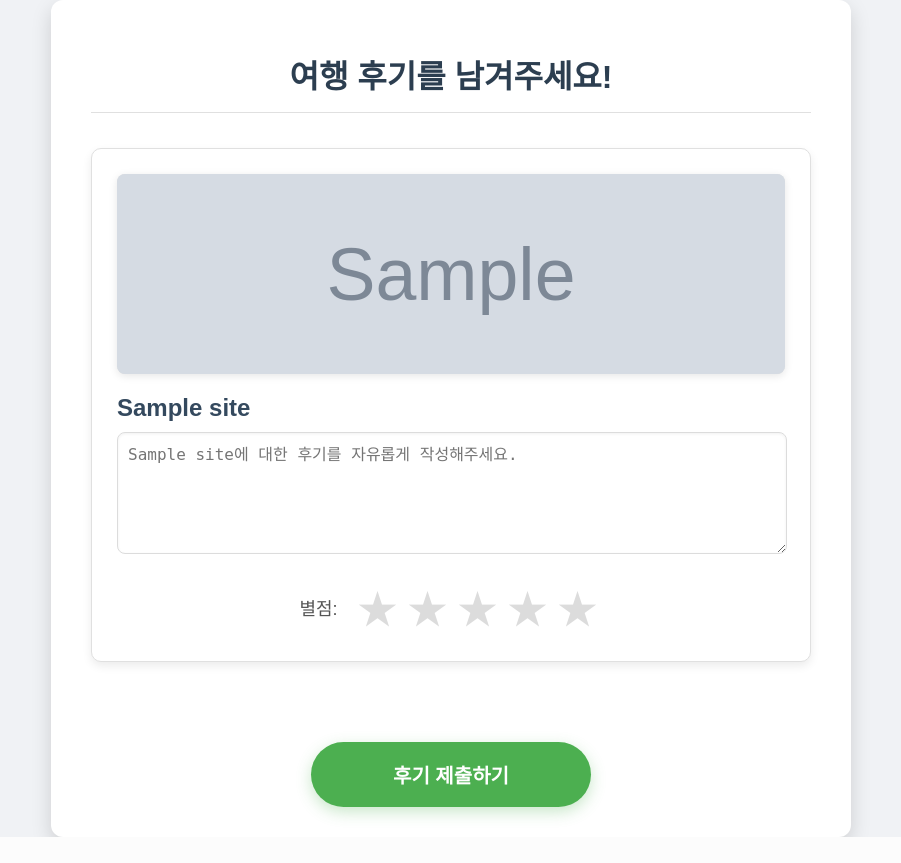
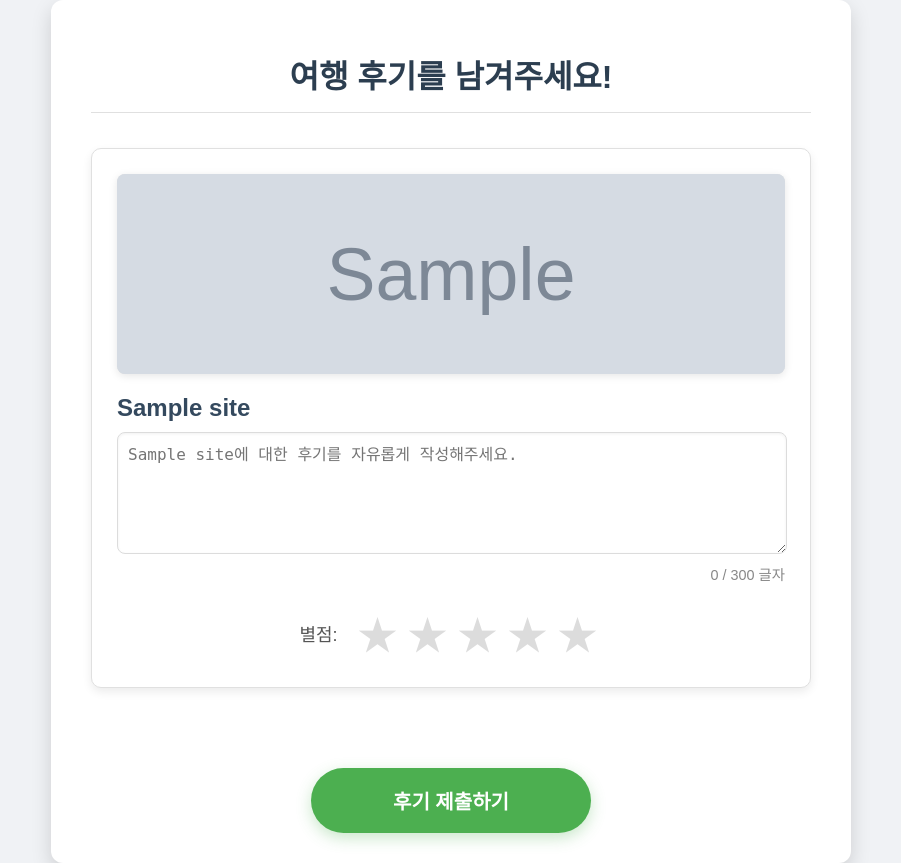
Before and after one commit to kkw047/JDIN-_Regional-Tourism-Guide-Web-Using-Open-API, a Flask app: template templates/review.html in a window 1280 px wide. Shown: the whole page, without its empty margins (189-1090 px from the left). Before the commit the page ends 837 px from the top, so only its background shows below. Run offline with Flask 3, Linux system fonts and the light colour scheme; the template is opened without the code that fills it: most values are stand-ins (such as "Sample title", 1, 10 or a date in 2020); grey boxes marked "Sample" are stand-in pictures.

Commit message:
review 작성 시 글자수 300자 제한 및 백엔드에서 글자 수 유효성 재검증

```diff
--- a/app.py
+++ b/app.py
@@ -494,8 +494,10 @@ def submit_review():
     별점 부여(1-5) -> rating
     - 후기 텍스트 공백 유지
     - 별점 미입력 시 기본값 3
+    - 후기 텍스트 300자 제한
     """
     usercode = request.form.get('usercode')
+    MAX_REVIEW_LENGTH = 300 # 최대 글자 수 상수 정의
 
     try:
         connection = pymysql.connect(**db_config)
@@ -505,6 +507,11 @@ def submit_review():
                 if key.startswith('review_text_'):  # 후기 텍스트 필드 식별
                     site_id = key.replace('review_text_', '')
                     review_content = value  # .strip() 제거하여 공백 유지
+
+                    # 백엔드에서 글자 수 제한 유효성 검사
+                    if review_content and len(review_content) > MAX_REVIEW_LENGTH:
+                        review_content = review_content[:MAX_REVIEW_LENGTH] # 300자로 잘라냄
+                        print(f"Warning: Review for site {site_id} truncated to {MAX_REVIEW_LENGTH} characters.", file=sys.stderr)
 
                     # 변경: 별점 입력 필드에서 값 가져오기
                     rating_str = request.form.get(f'rating_{site_id}')  # 'rating_' 접두사로 변경
--- a/templates/review.html
+++ b/templates/review.html
@@ -4,7 +4,18 @@
     <meta charset="UTF-8">
     <title>사용자 후기</title>
     <style>
-        /* 기본 스타일 및 폰트 */
+        .char-count {
+            text-align: right;
+            font-size: 0.9em;
+            color: #888;
+            margin-top: 5px; /* textarea와 간격 */
+            margin-bottom: 10px; /* 별점 부분과 간격 */
+        }
+        .char-count.warning {
+            color: #d9534f; /* 경고 색상 (빨간색) */
+            font-weight: bold;
+        }
+
         body {
             font-family: 'Noto Sans KR', Arial, sans-serif; /* 한국어 폰트 추가 */
             margin: 0;
@@ -339,7 +350,9 @@
                     <span class="site-name">{{ site.name }}</span>
 
                     <!-- 후기 입력 텍스트 영역 -->
-                    <textarea name="review_text_{{ site.id }}" placeholder="{{ site.name }}에 대한 후기를 자유롭게 작성해주세요." rows="4"></textarea>
+                    <textarea name="review_text_{{ site.id }}" placeholder="{{ site.name }}에 대한 후기를 자유롭게 작성해주세요." rows="4" maxlength="300" data-site-id="{{ site.id }}"></textarea>
+                    <!-- 글자 수 카운터 -->
+                    <p class="char-count"><span id="charCount_{{ site.id }}">0</span> / 300 글자</p>
 
                     <!-- 별점 입력 부분 -->
                     <div class="rating-options">
@@ -414,6 +427,32 @@
                     confirmationModal.classList.remove('active');
                 }
             });
+
+            // --- 글자 수 카운터 로직 ---
+            const textareas = document.querySelectorAll('textarea[name^="review_text_"]');
+            const MAX_CHARS = 300;
+
+            textareas.forEach(textarea => {
+                const siteId = textarea.dataset.siteId;
+                const charCountElement = document.getElementById(`charCount_${siteId}`);
+
+                const updateCharCount = () => {
+                    const currentLength = textarea.value.length;
+                    charCountElement.textContent = currentLength;
+
+                    // 텍스트가 80% 이상 채워지면 경고 스타일 적용
+                    if (currentLength >= MAX_CHARS * 0.8) {
+                        charCountElement.closest('.char-count').classList.add('warning');
+                    } else {
+                        charCountElement.closest('.char-count').classList.remove('warning');
+                    }
+                };
+
+                textarea.addEventListener('input', updateCharCount);
+                // 페이지 로드 시 초기 글자 수 표시
+                updateCharCount();
+            });
+            // --- 글자 수 카운터 로직 끝 ---
         });
     </script>
 </body>
```
